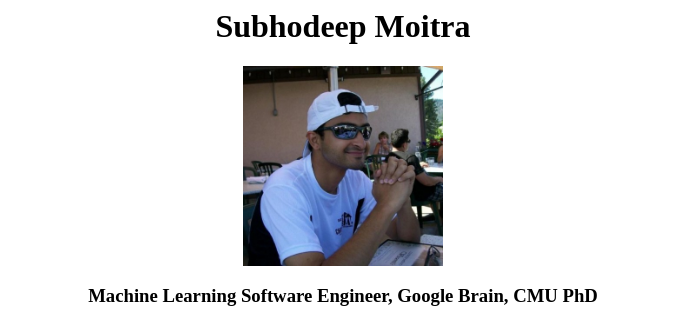
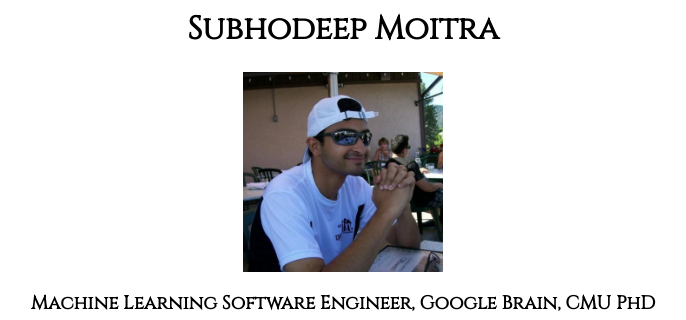
Before and after one commit to smoitra87/me, a plain HTML site: page index.html in a window 1280 px wide. Shown: the top 320 px of the page, without its empty margins (297-983 px from the left). Drawn offline with Linux system fonts and the light colour scheme.

Commit message:
Update index.html

```diff
--- a/index.html
+++ b/index.html
@@ -9,11 +9,11 @@
 <meta name="viewport" content="width=device-width, initial-scale=1.0">
 <link rel="shortcut icon" href="/images/logo.png" />
 <link rel="stylesheet" href="https://cdnjs.cloudflare.com/ajax/libs/font-awesome/4.7.0/css/font-awesome.min.css">
-<link href='https://fonts.googleapis.com/css?family=Satisfy' rel='stylesheet'>
+<link href='https://fonts.googleapis.com/css?family=Cinzel' rel='stylesheet'>
 <script src='https://www.google.com/recaptcha/api.js'></script>
 <style>
 body {
-    font-family: 'Cinzel';
+    font-family: 'Cinzel', serif;
 }
 </style>
 
```
